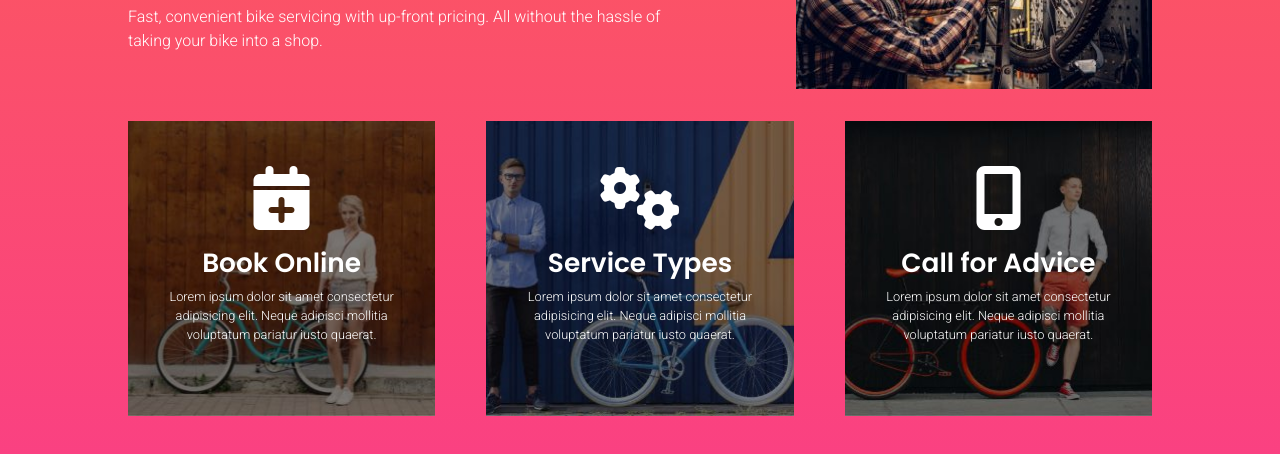
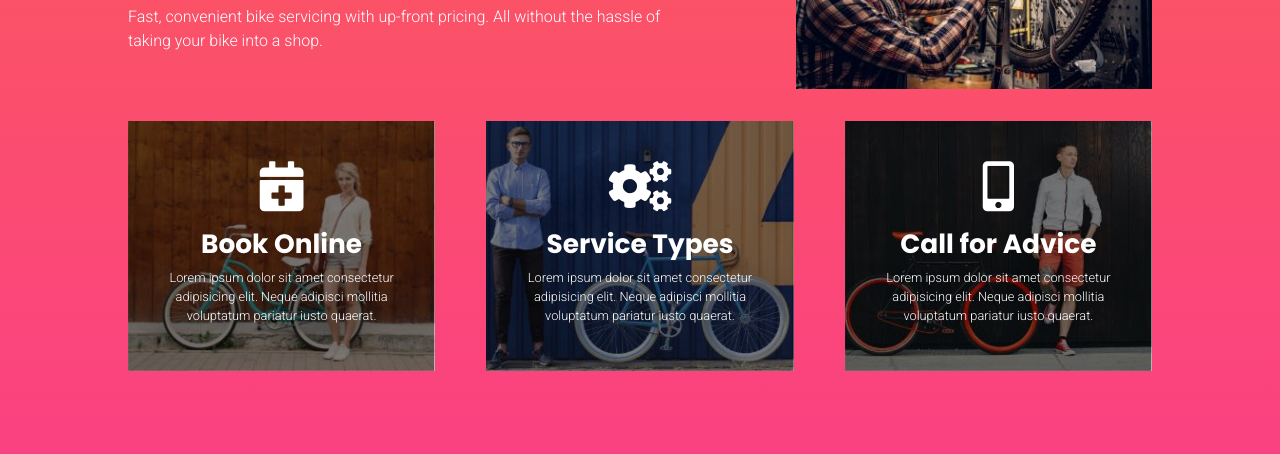
Before and after one commit to constancehowes/responsive-web-project-2, a plain HTML site: page index.html in a window 1280 px wide. Shown: the part 320-774 px from the top of the page. Drawn offline with Linux system fonts and the light colour scheme.

Commit message:
updated icon styling

```diff
--- a/index.html
+++ b/index.html
@@ -20,7 +20,7 @@
         href="https://fonts.googleapis.com/css2?family=Poppins:wght@300;400;500;600;700;800;900&family=Roboto:wght@100;300;400;500;700;900&display=swap"
         rel="stylesheet">
     <!-- Font Awesome Kit Code -->
-        <script src="https://kit.fontawesome.com/ccf7beb1e8.js" crossorigin="anonymous"></script>
+    <link rel="stylesheet" href="https://use.fontawesome.com/releases/v5.15.4/css/all.css" integrity="sha384-DyZ88mC6Up2uqS4h/KRgHuoeGwBcD4Ng9SiP4dIRy0EXTlnuz47vAwmeGwVChigm" crossorigin="anonymous">
 </head>
 
 <body>
@@ -55,21 +55,21 @@
 
         <div class="cards">
             <div class="card1">
-                <i class="fas fa-calendar-plus fa-4x"></i>
+                <i class="fas fa-calendar-plus"></i>
                 <h2>Book Online</h2>
                 <p>Lorem ipsum dolor sit amet consectetur adipisicing elit. Neque adipisci mollitia voluptatum pariatur
                     iusto quaerat.</p>
             </div>
 
             <div class="card2">
-                <i class="fas fa-cogs fa-4x"></i>
+                <i class="fas fa-cogs"></i>
                 <h2>Service Types</h2>
                 <p>Lorem ipsum dolor sit amet consectetur adipisicing elit. Neque adipisci mollitia voluptatum pariatur
                     iusto quaerat.</p>
             </div>
 
             <div class="card3">
-                <i class="fas fa-mobile-alt fa-4x"></i>
+                <i class="fas fa-mobile-alt"></i>
                 <h2>Call for Advice</h2>
                 <p>Lorem ipsum dolor sit amet consectetur adipisicing elit. Neque adipisci mollitia voluptatum pariatur
                     iusto quaerat.</p>
--- a/style.css
+++ b/style.css
@@ -48,7 +48,6 @@ main {
     background-position: bottom;
     min-height: 250px;
     width:30%;
-    padding-top: 45px;
 }
 
 .card2 {
@@ -57,7 +56,7 @@ main {
     background-position: bottom;
     min-height: 250px;
     width:30%;
-    padding-top: 45px;
+
 }
 
 .card3 {
@@ -66,7 +65,7 @@ main {
     background-position: bottom;
     min-height: 250px;
     width: 30%;
-    padding-top: 45px;
+
 }
 
 .herobox1 {
@@ -87,7 +86,7 @@ h1 {
 
 h2 {
     font-size: 1.65rem;
-    font-weight: 600;
+    font-weight: 700;
     font-family:'Poppins', sans-serif;
     margin-top: 20px;
 }
@@ -102,3 +101,10 @@ p {
     line-height: 1.2rem;
     margin: 10px 30px 30px 30px;
 }
+
+.fas {
+    color:white;
+    font-size: 50px;
+    text-shadow: rgb(57, 56, 56);
+    padding-top: 40px;
+}
```
Also changed, not shown: images/appointment.svg (deleted).
